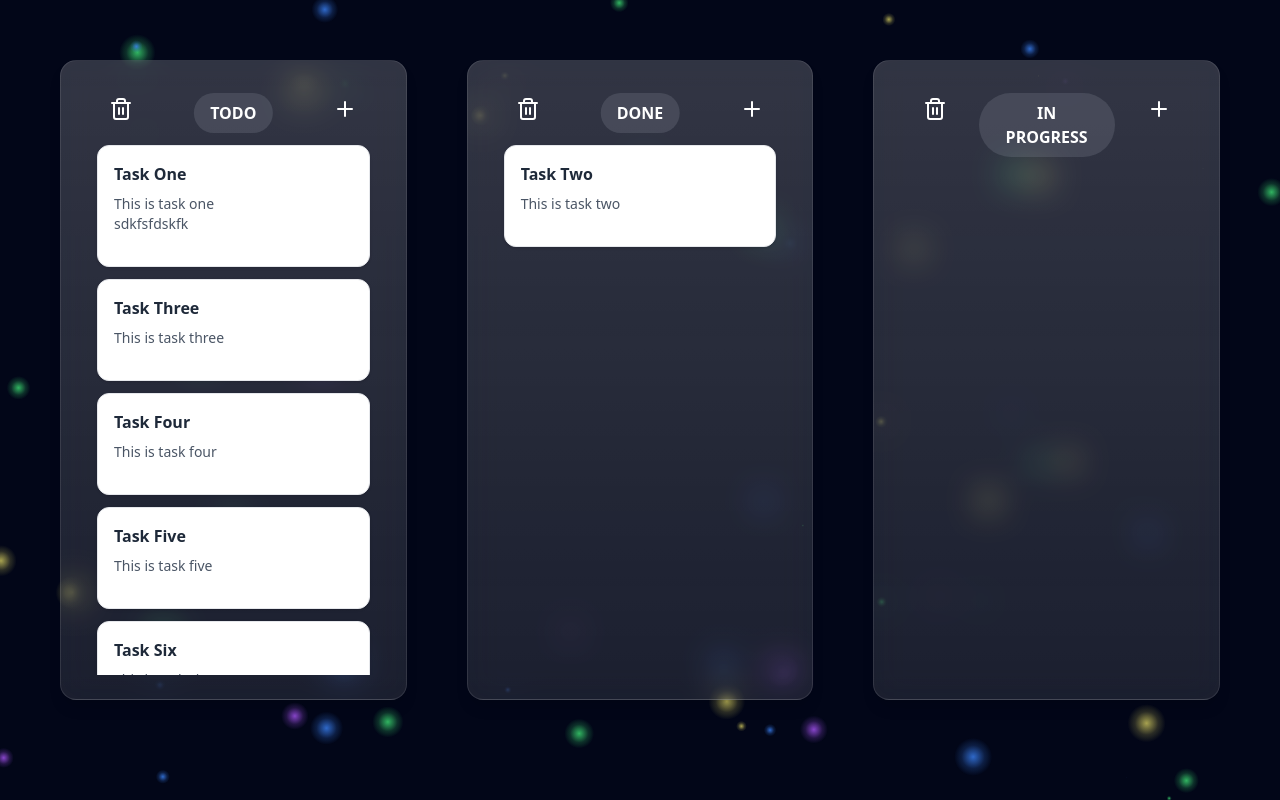
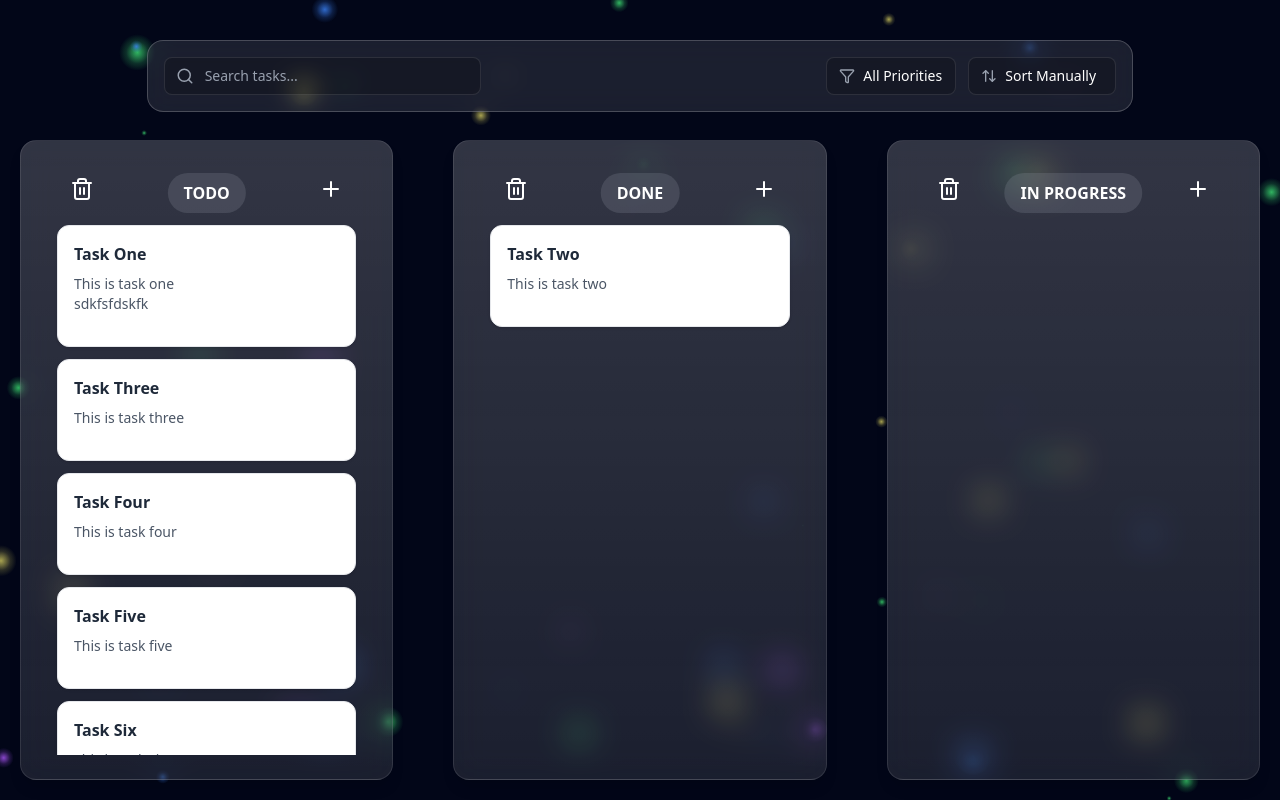
Before and after one commit to AliAlmasiZ/Kanban, a React (Vite) app: page / in a window 1280 px wide. Built offline with nearby package versions, Linux system fonts and the light colour scheme.

Commit message:
feat: add SearchBar

```diff
--- /dev/null
+++ b/src/components/SearchBar.tsx
@@ -0,0 +1,82 @@
+import type { ColumnType } from '@/types/kanban';
+import { ArrowUpDown, Filter, Search } from 'lucide-react';
+import { useState } from 'react';
+
+interface SearchBarProps {
+  searchQuery: string;
+  setSearchQuery: (query: string) => void;
+  filterPriority: 'All' | 'Low' | 'Medium' | 'High';
+  setFilterPriority: (priority: 'All' | 'Low' | 'Medium' | 'High') => void;
+  sortBy: 'Manual' | 'Date' | 'Priority';
+  setSortBy: (sort: 'Date' | 'Priority') => void;
+}
+
+export default function SearchBar({
+  searchQuery,
+  setSearchQuery,
+  filterPriority,
+  setFilterPriority,
+  sortBy,
+  setSortBy,
+}: SearchBarProps) {
+  return (
+    <div className="w-10/12 mx-auto px-10 pt-10 pb-2">
+      <div className="bg-white/10 backdrop-blur-md p-4 rounded-2xl border border-white/20 flex flex-col md:flex-row gap-4 items-center justify-between text-white">
+        <div className="relative w-full md:w-1/3">
+          <Search
+            className="absolute left-3 top-1/2 -translate-y-1/2 text-gray-400"
+            size={18}
+          />
+          <input
+            type="text"
+            placeholder="Search tasks..."
+            value={searchQuery}
+            onChange={(e) => setSearchQuery(e.target.value)}
+            className="w-full pl-10 pr-4 py-2 bg-black/20 border border-white/10 rounded-lg focus:outline-none focus:ring-2 focus:ring-blue-500 text-sm placeholder-gray-400"
+          />
+        </div>
+
+        <div className="flex gap-3 w-full md:w-auto">
+          <div className="relative flex items-center bg-black/20 rounded-lg px-3 border border-white/10">
+            <Filter size={16} className="text-gray-400 mr-2" />
+            <select
+              value={filterPriority}
+              onChange={(e) => setFilterPriority(e.target.value as any)}
+              className="bg-transparent border-none outline-none text-sm py-2 cursor-pointer appearance-none min-w-[80px]"
+            >
+              <option value="All" className="text-black">
+                All Priorities
+              </option>
+              <option value="Low" className="text-black">
+                Low
+              </option>
+              <option value="Medium" className="text-black">
+                Medium
+              </option>
+              <option value="High" className="text-black">
+                High
+              </option>
+            </select>
+          </div>
+
+          <div className="relative flex items-center bg-black/20 rounded-lg px-3 border border-white/10">
+            <ArrowUpDown size={16} className="text-gray-400 mr-2" />
+            <select
+              value={sortBy}
+              onChange={(e) => setSortBy(e.target.value as any)}
+              className="bg-transparent border-none outline-none text-sm py-2 cursor-pointer appearance-none min-w-[80px]"
+            >
+              <option value="Manual" className='text-black'>Sort Manually</option>
+              <option value="Date" className="text-black">
+                Sort by Date
+              </option>
+              <option value="Priority" className="text-black">
+                Sort by Priority
+              </option>
+            </select>
+          </div>
+        </div>
+      </div>
+    </div>
+  );
+}
--- a/src/components/TaskCard.tsx
+++ b/src/components/TaskCard.tsx
@@ -5,6 +5,7 @@ import { X } from 'lucide-react';
 
 interface TaskCardProps {
   task: TaskItem;
+  dragDisabled?: boolean;
   onDelete?: () => void;
   onClick?: () => void;
 }
@@ -19,6 +20,7 @@ export default function TaskCard(props: TaskCardProps) {
     isDragging,
   } = useSortable({
     id: props.task.id,
+    disabled: false || props.dragDisabled,
     data: { type: 'Task', task: props.task },
   });
 
@@ -48,11 +50,11 @@ export default function TaskCard(props: TaskCardProps) {
   );
 }
 
-export function TaskCardContent({ task, onDelete, onClick }: TaskCardProps) {
+export function TaskCardContent({ task, onDelete, onClick, dragDisabled }: TaskCardProps) {
   return (
     <div
       onClick={onClick}
-      className="group relative bg-white p-4 rounded-xl shadow-sm border border-gray-200 hover:shadow-md transition-all w-full"
+      className={`group relative bg-white p-4 rounded-xl shadow-sm border border-gray-200 hover:shadow-md transition-all w-full ${dragDisabled ? '' : 'cursor-grab'}`}
     >
       <header className="flex justify-between items-start mb-2">
         <h3 className="font-semibold text-gray-800">{task.title}</h3>
--- a/src/pages/Home.tsx
+++ b/src/pages/Home.tsx
@@ -19,6 +19,7 @@ import { arrayMove } from '@dnd-kit/sortable';
 import { createPortal } from 'react-dom';
 import Modal from '@/components/Modal';
 import TaskForm from '@/components/TaskForm';
+import SearchBar from '@/components/SearchBar';
 
 // I HATE STYLING
 
@@ -143,10 +144,18 @@ export default function Home() {
   const [addingToColumnId, setAddingToColumnId] = useState<string | null>(null);
   const [editingTask, setEditingTask] = useState<TaskItem | null>(null);
   const [deletingTask, setDeletingTask] = useState<TaskItem | null>(null);
+  const [searchQuery, setSearchQuery] = useState('');
+  const [filterPriority, setFilterPriority] = useState<
+    'All' | 'Low' | 'Medium' | 'High'
+  >('All');
+  const [sortBy, setSortBy] = useState<'Manual' | 'Date' | 'Priority'>(
+    'Manual'
+  );
 
   useEffect(() => {
     localStorage.setItem('columns', JSON.stringify(columns));
   }, [columns]);
+
 
   const sensors = useSensors(
     useSensor(PointerSensor, {
@@ -172,6 +181,8 @@ export default function Home() {
       const task = col.tasks.find((t) => t.id === activeId);
       if (task) {
         setActiveTask(task);
+        setSearchQuery('');
+        setFilterPriority('All');
       }
     }
   }
@@ -346,16 +357,57 @@ export default function Home() {
     setDeletingTask(null);
   }
 
+  const filteredColumns = columns.map((col) => {
+    const filteredTasks = col.tasks.filter((task) => {
+      const matchesSearch =
+        task.title.toLowerCase().includes(searchQuery.toLowerCase()) ||
+        task.description?.toLowerCase().includes(searchQuery.toLowerCase());
+
+      const matchesPriority =
+        filterPriority === 'All' || task.priority === filterPriority;
+      return matchesSearch && matchesPriority;
+    });
+
+    const sortedTasks = [...filteredTasks].sort((a, b) => {
+      if (sortBy === 'Manual') return 0;
+      if (sortBy === 'Date') {
+        return (
+          new Date(a.createdAt).getTime() - new Date(b.createdAt).getTime()
+        );
+      }
+      if (sortBy === 'Priority') {
+        const priorityOrder = { Low: 1, Medium: 2, High: 3 };
+        return (
+          priorityOrder[a.priority || 'Low'] -
+          priorityOrder[b.priority || 'Low']
+        );
+      }
+      return 0;
+    });
+
+    return {
+      ...col,
+      tasks: sortedTasks,
+    };
+  });
+
   function deleteColumn(columnId: string) {
     // setColumns((prevColumns) =>
     //   prevColumns.filter((col) => col.id !== columnId)
     // );
   }
 
-  function deleteTask(colomnId: string, taskId: string) {}
   return (
-    <>
+    <div className="flex flex-col h-screen w-full overflow-hidden">
       <BackgroundCanvas />
+      <SearchBar
+        searchQuery={searchQuery}
+        setSearchQuery={setSearchQuery}
+        filterPriority={filterPriority}
+        setFilterPriority={setFilterPriority}
+        sortBy={sortBy}
+        setSortBy={setSortBy}
+      />
       <DndContext
         sensors={sensors}
         collisionDetection={closestCenter}
@@ -363,8 +415,8 @@ export default function Home() {
         onDragOver={handleDragOver}
         onDragEnd={handleDragEnd}
       >
-        <div className="container mx-auto p-10 pb-16  gap-5 h-screen grid grid-cols-1 lg:grid-cols-3 items-stretch">
-          {columns.map((column) => (
+        <div className="container mx-auto pb-16  gap-5 h-full grid grid-cols-1 lg:grid-cols-3 items-stretch">
+          {filteredColumns.map((column) => (
             <Column
               column={column}
               key={column.id}
@@ -377,6 +429,7 @@ export default function Home() {
                 <TaskCard
                   key={task.id}
                   task={task}
+                  dragDisabled={sortBy !== 'Manual'}
                   onDelete={() => {
                     setDeletingTask(task);
                   }}
@@ -389,17 +442,7 @@ export default function Home() {
 
         {createPortal(
           <DragOverlay>
-            {activeTask ? (
-              <TaskCardContent
-                task={activeTask}
-                onDelete={() => {
-                  deleteTask(
-                    findColumnContainingTask(activeTask.id)!.id,
-                    activeTask.id
-                  );
-                }}
-              />
-            ) : null}
+            {activeTask ? <TaskCardContent task={activeTask} /> : null}
           </DragOverlay>,
           document.body
         )}
@@ -452,6 +495,6 @@ export default function Home() {
           </div>
         </Modal>
       </DndContext>
-    </>
+    </div>
   );
 }
```
